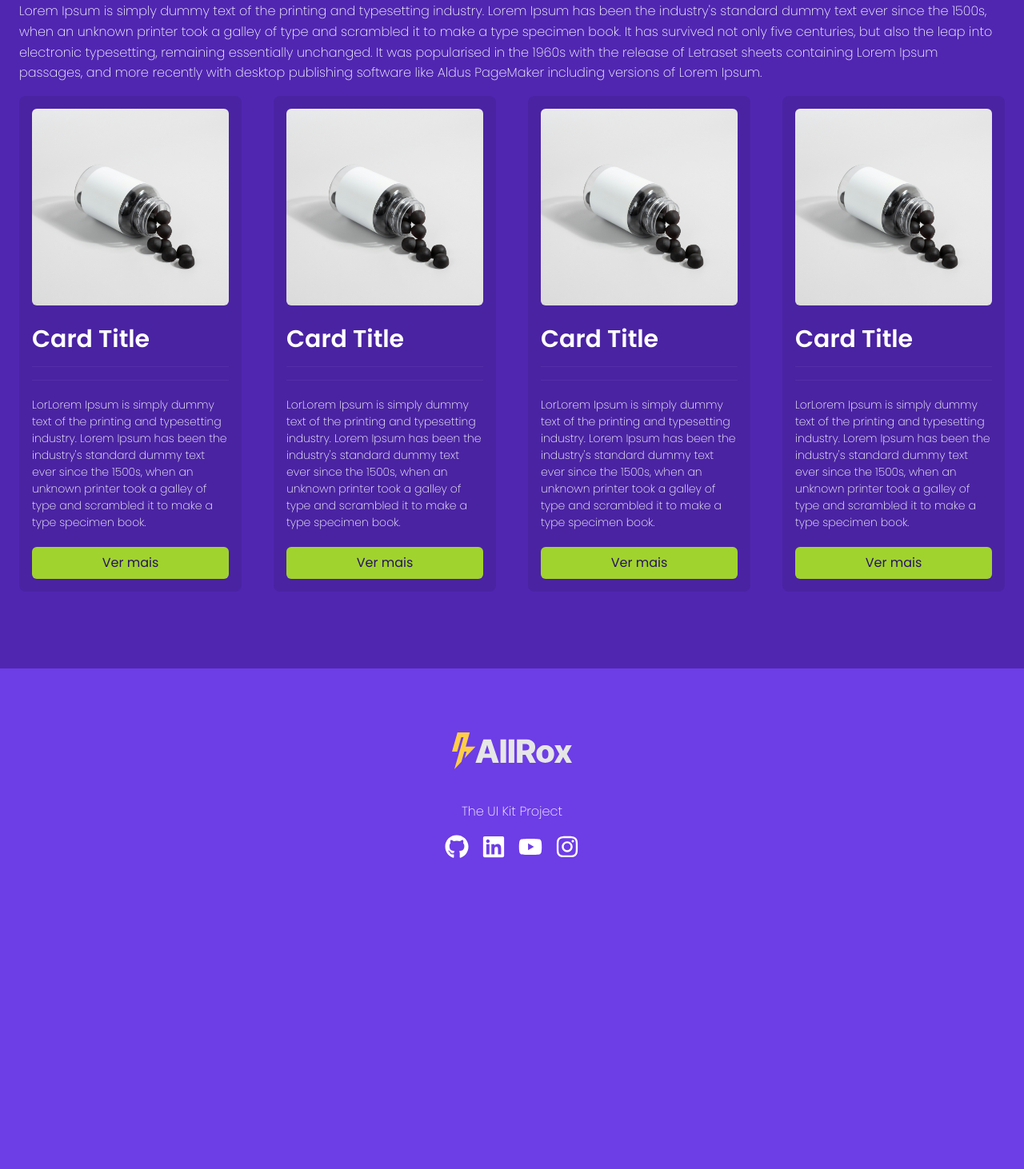
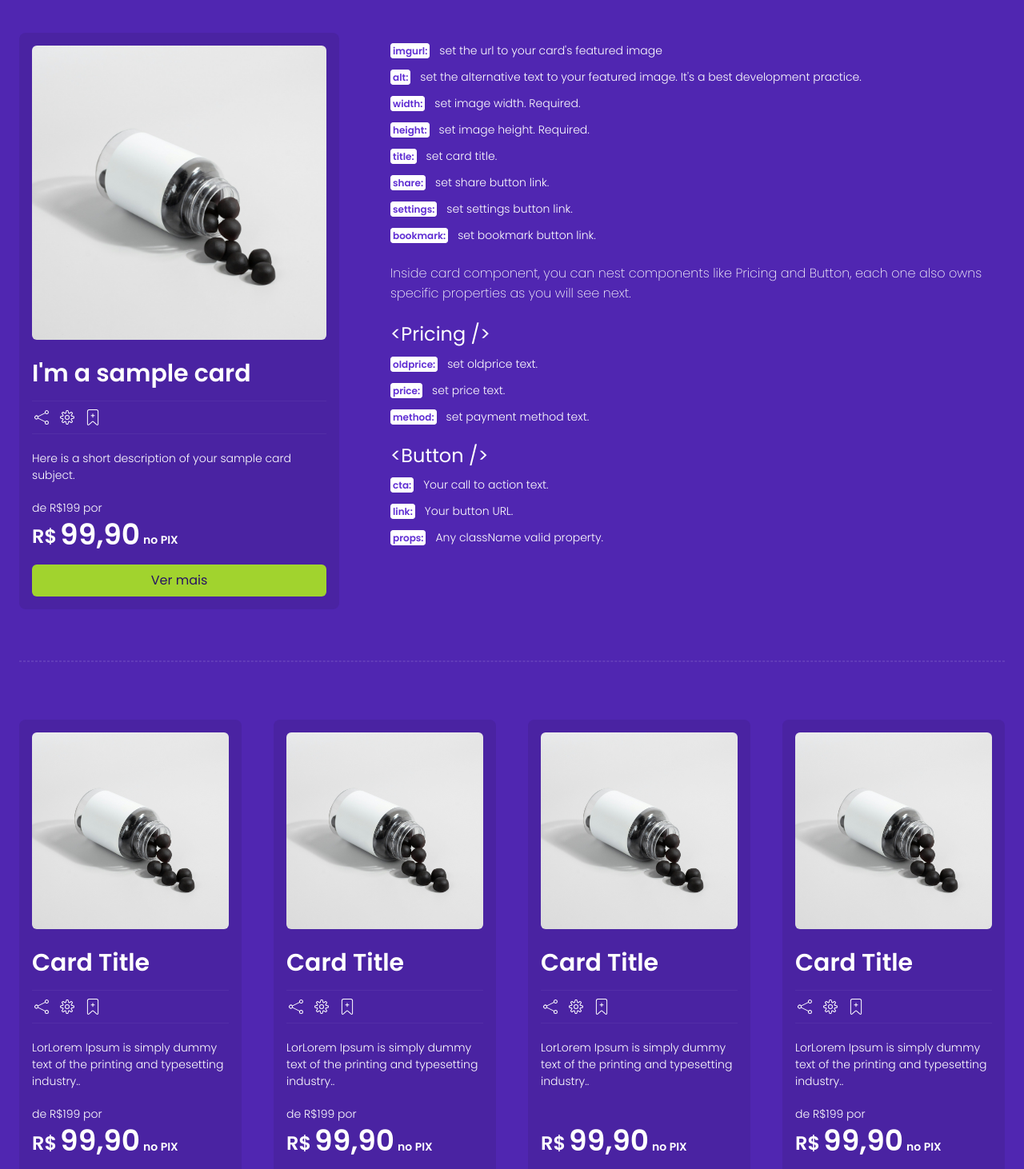
Before and after one commit to allrox/allrox-ui-kit, a Next.js app: page / in a window 1280 px wide. Shown: the part 2748-4210 px from the top of the page at 80% size. Before the commit the page ends 3902 px from the top, so only its background shows below. Built offline with nearby package versions, Linux system fonts and the light colour scheme.

Commit message:
Atualização da home com a documentação sobre uso do componente Card

```diff
--- a/src/app/page.js
+++ b/src/app/page.js
@@ -15,6 +15,8 @@ import { FaInstagram } from "react-icons/fa";
 import { FaYoutube } from "react-icons/fa";
 import Spacing from "./components/ui/Spacing";
 import PropertyTag from "./components/PropertyTag";
+import Pricing from "./components/Pricing";
+import Divider from "./components/ui/Divider";
 
 export default function Home() {
 
@@ -70,7 +72,7 @@ export default function Home() {
 
       <Section id="columns" >
         <h2 className="text-center">Text columns sample section</h2>
-        <p className="text-center">This section shows columns built with {`<Grid />`} component and Lorem Ipsum&apos;s sample text. By default, this component starts with a single column and you need to adjust columns using <span className="property">props</span> property and Tailwind <span className="property">grid-cols</span>. Note that grid behavior is to adjust itself turning into lines on mobile devices.</p>
+        <p className="text-center">This section shows columns built with {`<Grid />`} component and Lorem Ipsum&apos;s sample text. By default, this component starts with a single column and you need to adjust columns using <span className="property">props</span> property and Tailwind&apos;s <span className="property">grid-cols</span>. Note that grid behavior is to adjust itself turning into lines on mobile devices.</p>
         <Spacing bottom={sm} />
         <Grid props="md:grid-cols-3 border border-2 border-primary-500 border-dashed px-8 pb-8">
           <p>Lorem Ipsum is simply dummy text of the printing and typesetting industry. Lorem Ipsum has been the industry&apos;s standard dummy text ever since the 1500s, when an unknown printer took a galley of type and scrambled it to make a type specimen book. It has survived not only five centuries, but also the leap into electronic typesetting, remaining essentially unchanged. </p>
@@ -82,28 +84,62 @@ export default function Home() {
       </Section>
 
       <Section props="bg-primary-800" id="cards">
-        <h2 className="text-center">This is a <span className="italic">grid section</span></h2>
-        <h3 className="text-center">Here is a subtitle</h3>
+        <h2 className="text-center">This is a demo of <span className="italic">grid section</span> and {`<Card/>`} component.</h2>
         <Spacing bottom={sm} />
-        <p>Lorem Ipsum is simply dummy text of the printing and typesetting industry. Lorem Ipsum has been the industry&apos;s standard dummy text ever since the 1500s, when an unknown printer took a galley of type and scrambled it to make a type specimen book. It has survived not only five centuries, but also the leap into electronic typesetting, remaining essentially unchanged. It was popularised in the 1960s with the release of Letraset sheets containing Lorem Ipsum passages, and more recently with desktop publishing software like Aldus PageMaker including versions of Lorem Ipsum.</p>
+        <p>Mixing {`<Grid />`} and {`<Card />`} you can build sections to showcase your products with a featured image icon buttons, description, old, current prices and an action button. To build your cards, you need to provide properties below:</p>
+        <div className="flex flex-col md:flex-row gap-16 my-10">
+          <div className="max-w-[400px]">
+            <Card imgurl="/mockup-1x1.jpg" alt="Imagem de exemplo" width={640} height={800} title="I&apos;m a sample card" share="#" settings="#" bookmark="#">
+              <div className="text-sm my-4">Here is a short description of your sample card subject.</div>
+              <Pricing oldprice="de R$199 por" price="99,90" method="no PIX" />
+              <Button cta="Ver mais" link="#" props="w-full bg-secondary-400 border-none text-primary-950" />
+            </Card>
+          </div>
+          <div>
+            <PropertyTag tag="imgurl" text="set the url to your card's featured image" />
+            <PropertyTag tag="alt" text="set the alternative text to your featured image. It&apos;s a best development practice." />
+            <PropertyTag tag="width" text="set image width. Required." />
+            <PropertyTag tag="height" text="set image height. Required." />
+            <PropertyTag tag="title" text="set card title." />
+            <PropertyTag tag="share" text="set share button link." />
+            <PropertyTag tag="settings" text="set settings button link." />
+            <PropertyTag tag="bookmark" text="set bookmark button link." />
+            <p>Inside card component, you can nest components like Pricing and Button, each one also owns specific properties as you will see next.</p>
+            <h4 className="mt-6">{`<Pricing />`}</h4>
+            <PropertyTag tag="oldprice" text="set oldprice text." />
+            <PropertyTag tag="price" text="set price text." />
+            <PropertyTag tag="method" text="set payment method text." />
+            <h4 className="mt-6">{`<Button />`}</h4>
+            <PropertyTag tag="cta" text="Your call to action text." />
+            <PropertyTag tag="link" text="Your button URL." />
+            <PropertyTag tag="props" text="Any className valid property." />
+          </div>
+        </div>
+
+        <Divider />
 
         <Grid props="sm:grid-cols-2 md:grid-cols-3 lg:grid-cols-4">
-          <Card imgurl="/mockup-1x1.jpg" alt="Imagem de exemplo" width={640} height={800} title="Card Title">
-            <p className="text-sm my-4">LorLorem Ipsum is simply dummy text of the printing and typesetting industry. Lorem Ipsum has been the industry&apos;s standard dummy text ever since the 1500s, when an unknown printer took a galley of type and scrambled it to make a type specimen book.</p>
+          <Card imgurl="/mockup-1x1.jpg" alt="Imagem de exemplo" width={640} height={800} title="Card Title" share="#" settings="#" bookmark="#">
+            <div className="text-sm my-4">LorLorem Ipsum is simply dummy text of the printing and typesetting industry..</div>
+            <Pricing oldprice="de R$199 por" price="99,90" method="no PIX" />
             <Button cta="Ver mais" link="#" props="w-full bg-secondary-400 border-none text-primary-950" />
           </Card>
-          <Card imgurl="/mockup-1x1.jpg" alt="Imagem de exemplo" width={640} height={800} title="Card Title">
-            <p className="text-sm my-4">LorLorem Ipsum is simply dummy text of the printing and typesetting industry. Lorem Ipsum has been the industry&apos;s standard dummy text ever since the 1500s, when an unknown printer took a galley of type and scrambled it to make a type specimen book.</p>
+          <Card imgurl="/mockup-1x1.jpg" alt="Imagem de exemplo" width={640} height={800} title="Card Title" share="#" settings="#" bookmark="#">
+            <div className="text-sm my-4">LorLorem Ipsum is simply dummy text of the printing and typesetting industry..</div>
+            <Pricing oldprice="de R$199 por" price="99,90" method="no PIX" />
             <Button cta="Ver mais" link="#" props="w-full bg-secondary-400 border-none text-primary-950" />
           </Card>
-          <Card imgurl="/mockup-1x1.jpg" alt="Imagem de exemplo" width={640} height={800} title="Card Title">
-            <p className="text-sm my-4">LorLorem Ipsum is simply dummy text of the printing and typesetting industry. Lorem Ipsum has been the industry&apos;s standard dummy text ever since the 1500s, when an unknown printer took a galley of type and scrambled it to make a type specimen book.</p>
+          <Card imgurl="/mockup-1x1.jpg" alt="Imagem de exemplo" width={640} height={800} title="Card Title" share="#" settings="#" bookmark="#">
+            <div className="text-sm my-4">LorLorem Ipsum is simply dummy text of the printing and typesetting industry..</div>
+            <Pricing price="99,90" method="no PIX" />
             <Button cta="Ver mais" link="#" props="w-full bg-secondary-400 border-none text-primary-950" />
           </Card>
-          <Card imgurl="/mockup-1x1.jpg" alt="Imagem de exemplo" width={640} height={800} title="Card Title">
-            <p className="text-sm my-4">LorLorem Ipsum is simply dummy text of the printing and typesetting industry. Lorem Ipsum has been the industry&apos;s standard dummy text ever since the 1500s, when an unknown printer took a galley of type and scrambled it to make a type specimen book.</p>
+          <Card imgurl="/mockup-1x1.jpg" alt="Imagem de exemplo" width={640} height={800} title="Card Title" share="#" settings="#" bookmark="#">
+            <div className="text-sm my-4">LorLorem Ipsum is simply dummy text of the printing and typesetting industry..</div>
+            <Pricing oldprice="de R$199 por" price="99,90" method="no PIX" />
             <Button cta="Ver mais" link="#" props="w-full bg-secondary-400 border-none text-primary-950" />
           </Card>
+
         </Grid>
 
       </Section>
```
Also changed, not shown: 1 other file (tests, documents, lock files or other folders).
